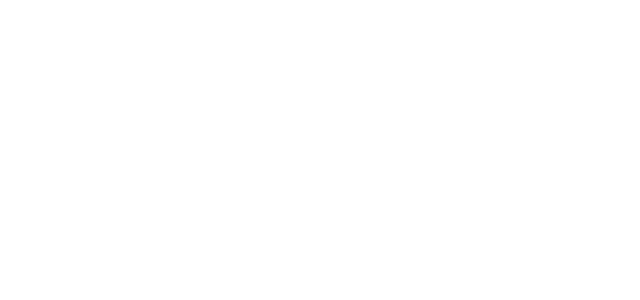
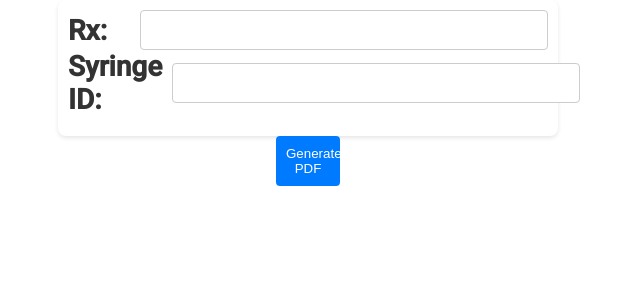
Before and after one commit to Jhasija9/ClinicalForms, an Angular app: page /syringe in a window 1280 px wide. Before the commit this address led to /. Shown: the top 300 px of the page, without its empty margins (332-972 px from the left). Built offline with nearby package versions, Linux system fonts and the light colour scheme; no server answers.

Commit message:
syringe page

```diff
--- a/src/app/app.routes.ts
+++ b/src/app/app.routes.ts
@@ -3,13 +3,15 @@
 import { WrittenDirectiveComponent } from './written-directive/written-directive.component';
 import { VolumeCalculationComponent } from './volume-calculation/volume-calculation.component';
 import { SmitComponent } from './smit/smit.component';
+import { VialSlipComponent } from './vial-slip/vial-slip.component';
 
 export const routes: Routes = [
   { path: 'visit-data', component: VisitDataComponent },
   { path: '', redirectTo: '/visit-data', pathMatch: 'full' },
   { path: 'written-directive', component: WrittenDirectiveComponent },
   { path: 'volume-calculation', component: VolumeCalculationComponent },
-  { path: 'smith', component: SmitComponent }
+  { path: 'smith', component: SmitComponent },
+  { path: 'syringe', component: VialSlipComponent }
 
 
 ];
--- /dev/null
+++ b/src/app/vial-slip/vial-slip.component.css
@@ -0,0 +1,208 @@
+/* Reset and base styles */
+* {
+  margin: 0;
+  padding: 0;
+  box-sizing: border-box;
+}
+
+body {
+  font-family: Arial, sans-serif;
+  line-height: 1.6;
+  color: #333;
+  background-color: #f8f9fa;
+}
+
+/* Container styles */
+.vial-slip-container {
+  padding: 10px;
+  max-width: 500px;
+  margin: 0 auto;
+  background-color: #ffffff;
+  border-radius: 8px;
+  box-shadow: 0 2px 4px rgba(0, 0, 0, 0.1);
+}
+
+/* Header styles */
+h1 {
+  margin-bottom: 20px;
+  font-size: 30px;
+  font-weight: bold;
+  color: #333;
+}
+
+/* Form styles */
+form {
+  width: 100%;
+}
+
+.form-row {
+  display: flex;
+  justify-content: space-between;
+  gap: 20px;
+  margin-bottom: 10px;
+}
+
+.input-group {
+  display: flex;
+  align-items: center;
+  flex: 1;
+}
+
+/* Label styles */
+.label {
+  font-weight: bold;
+  width: 200px;
+  font-size: 28px;
+  color: #333;
+  margin-right: 10px;
+}
+
+/* Input styles */
+input {
+  flex: 1;
+  height: 40px;
+  padding: 5px 10px;
+  border: 1px solid #ccc;
+  border-radius: 4px;
+  font-size: 30px;
+  outline: none;
+  transition: all 0.2s ease-in-out;
+}
+
+/* Input states */
+input:hover {
+  border-color: #999;
+}
+
+input:focus {
+  border-color: #007bff;
+  box-shadow: 0 0 0 2px rgba(0, 123, 255, 0.25);
+}
+
+input:disabled {
+  background-color: #f5f5f5;
+  cursor: not-allowed;
+  opacity: 0.7;
+}
+
+/* Date input specific styles */
+input[type="date"] {
+  padding-right: 10px;
+  min-width: 100px;
+}
+
+/* Placeholder styles */
+input::placeholder {
+  color: #999;
+  opacity: 1;
+}
+
+/* Error states */
+.input-error {
+  border-color: #dc3545;
+}
+
+.error-message {
+  color: #dc3545;
+  font-size: 12px;
+  margin-top: 4px;
+}
+
+/* Success states */
+.input-success {
+  border-color: #28a745;
+}
+
+/* Loading state */
+.input-loading {
+  background-color: #f8f9fa;
+  pointer-events: none;
+}
+
+/* Responsive styles */
+@media (max-width: 768px) {
+  .vial-slip-container {
+    padding: 15px;
+    margin: 10px;
+  }
+
+  .form-row {
+    flex-direction: column;
+    gap: 10px;
+  }
+
+  .input-group {
+    width: 100%;
+  }
+
+  .label {
+    width: auto;
+  }
+
+  input[type="date"] {
+    min-width: auto;
+  }
+}
+
+/* Print styles */
+@media print {
+  .vial-slip-container {
+    box-shadow: none;
+    padding: 0;
+  }
+
+  input {
+    border: none;
+    padding: 0;
+  }
+
+  .label {
+    color: #000;
+  }
+}
+
+/* Utility classes */
+.hidden {
+  display: none;
+}
+
+.readonly {
+  background-color: #f8f9fa;
+  pointer-events: none;
+}
+
+.required::after {
+  content: "*";
+  color: #dc3545;
+  margin-left: 4px;
+}
+
+/* Animation */
+@keyframes fadeIn {
+  from {
+    opacity: 0;
+  }
+  to {
+    opacity: 1;
+  }
+}
+
+.fade-in {
+  animation: fadeIn 0.3s ease-in;
+}
+button {
+  display: block;
+  width: 5%;
+  padding: 10px;
+  background-color: #007bff;
+  color: white;
+  border: none;
+  border-radius: 4px;
+  cursor: pointer;
+  margin-top: 10px;
+  margin: auto;
+}
+
+button:hover {
+  background-color: #0056b3;
+}
--- /dev/null
+++ b/src/app/vial-slip/vial-slip.component.html
@@ -0,0 +1,18 @@
+<!-- vial-slip.component.html -->
+<div class="vial-slip-container" id="newForm">
+  <!-- <h1>Vial Slip</h1> -->
+
+  <form [formGroup]="vialForm">
+    <div class="form-row" style="display: block; font-size: 30px !important">
+      <div class="input-group">
+        <label class="label">Rx:</label>
+        <input type="text" formControlName="rx" />
+      </div>
+      <div class="input-group">
+        <label class="label">Syringe ID:</label>
+        <input type="text" formControlName="syringeId" />
+      </div>
+    </div>
+  </form>
+</div>
+<button class="button" (click)="generatePDF()">Generate PDF</button>
--- /dev/null
+++ b/src/app/vial-slip/vial-slip.component.ts
@@ -0,0 +1,117 @@
+// vial-slip.component.ts
+import { Component, OnInit } from '@angular/core';
+import { FormBuilder, FormGroup, ReactiveFormsModule } from '@angular/forms';
+import { CommonModule } from '@angular/common';
+import { VisitDataService } from '../services/visit-data.service';
+import html2canvas from 'html2canvas';
+import jsPDF from 'jspdf';
+
+@Component({
+  selector: 'app-vial-slip',
+  standalone: true,
+  imports: [CommonModule, ReactiveFormsModule],
+  templateUrl: './vial-slip.component.html',
+  styleUrls: ['./vial-slip.component.css'],
+})
+export class VialSlipComponent implements OnInit {
+  vialForm: FormGroup;
+
+  constructor(
+    private fb: FormBuilder,
+    private visitDataService: VisitDataService
+  ) {
+    this.vialForm = this.fb.group({
+      rx: [''],
+      syringeId: [''],
+      dob: [''],
+      patientName: [''],
+    });
+  }
+
+  ngOnInit() {
+    this.fetchFormData();
+  }
+
+  fetchFormData() {
+    this.visitDataService.getFormData().subscribe((data: any) => {
+      if (data && data.length > 0) {
+        const formattedDate = new Date(data[0].dob).toLocaleDateString('en-US');
+
+        this.vialForm.patchValue({
+          patientName: `${data[0].first_name} ${data[0].last_name}`,
+          dob: formattedDate,
+        });
+      }
+    });
+  }
+  generatePDF() {
+    const newForm = document.getElementById('newForm'); // Select the correct form
+    if (!newForm) return; // Ensure the form exists
+
+    const inputs = newForm.querySelectorAll('input') || [];
+
+    // Remove borders temporarily for clean PDF output
+    inputs.forEach((input) => {
+      input.style.border = 'none';
+      input.style.outline = 'none';
+      input.style.background = 'transparent';
+    });
+
+    // Convert form content to canvas
+    html2canvas(newForm as HTMLElement, {
+      scale: 3, // Increase scale for better resolution
+      useCORS: true,
+      backgroundColor: '#ffffff',
+    }).then((canvas) => {
+      // **Fix the Page Size to Landscape (60.45mm width × 20.32mm height)**
+      const pdf = new jsPDF('l', 'mm', [20.32, 60.45]); // Landscape mode
+
+      // Define small margins
+      const margin = 2; // Keep a 2mm margin
+
+      const pdfWidth = 60.45 - 2 * margin; // Adjust width for left & right margins
+      const pdfHeight = 20.32 - 2 * margin; // Adjust height for top & bottom margins
+
+      // Correct scaling for the small label size
+      const canvasRatio = canvas.width / canvas.height;
+      const pdfRatio = pdfWidth / pdfHeight;
+      let finalWidth, finalHeight;
+
+      if (canvasRatio > pdfRatio) {
+        // Wider content, adjust height
+        finalWidth = pdfWidth;
+        finalHeight = (canvas.height * pdfWidth) / canvas.width;
+      } else {
+        // Taller content, adjust width
+        finalHeight = pdfHeight;
+        finalWidth = (canvas.width * pdfHeight) / canvas.height;
+      }
+
+      // Center the content properly
+      const xOffset = (pdfWidth - finalWidth) / 2 + margin;
+      const yOffset = (pdfHeight - finalHeight) / 2 + margin;
+
+      // Add the form content
+      pdf.addImage(
+        canvas.toDataURL('image/png'),
+        'PNG',
+        xOffset,
+        yOffset,
+        finalWidth,
+        finalHeight
+      );
+
+      // Open the PDF in a new tab for printing
+      const pdfBlob = pdf.output('blob');
+      const pdfUrl = URL.createObjectURL(pdfBlob);
+      window.open(pdfUrl, '_blank');
+
+      // Restore input styles
+      inputs.forEach((input) => {
+        input.style.border = '';
+        input.style.outline = '';
+        input.style.background = '';
+      });
+    });
+  }
+}
--- a/src/app/visit-data/visit-data.component.html
+++ b/src/app/visit-data/visit-data.component.html
@@ -21,6 +21,7 @@
             <button (click)="onWDClick(row)">WD</button>
             <button (click)="onVolCalcClick(row)">Vol Calc</button>
             <button (click)="onSMITClick(row)">SMIT</button>
+            <button (click)="onSLipClick(row)">Syringe</button>
           </td>
         </tr>
       </tbody>
--- a/src/app/visit-data/visit-data.component.ts
+++ b/src/app/visit-data/visit-data.component.ts
@@ -53,4 +53,8 @@
     // console.log('SMIT clicked:', row);
     this.router.navigate(['/smith'], { state: { data: row } })
   }
+  onSLipClick(row: VisitData): void {
+    // console.log('SMIT clicked:', row);
+    this.router.navigate(['/syringe'], { state: { data: row } })
+  }
 }
```
Also changed, not shown: 1 other file (tests, documents, lock files or other folders).
